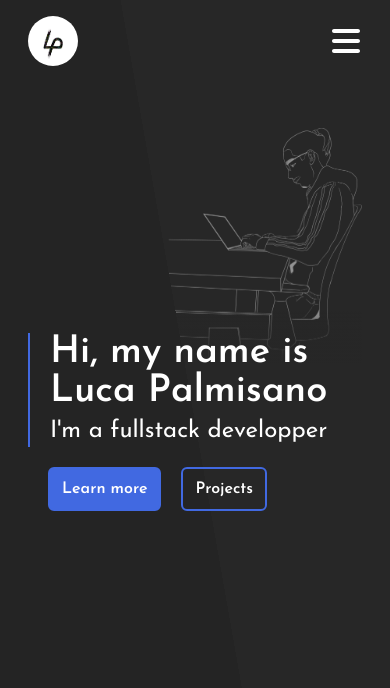
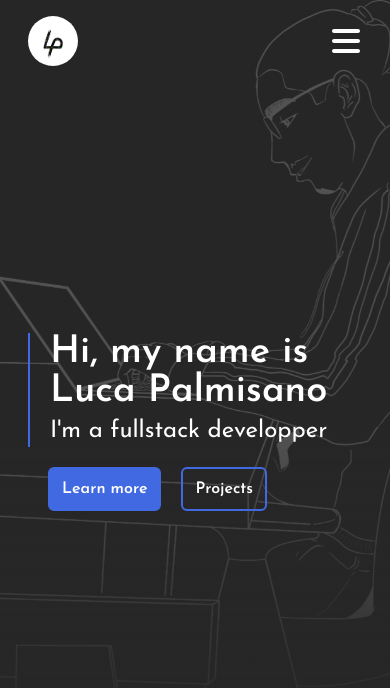
Before and after one commit to Lucino772/lucapalmi.com, a Next.js app: page / in a window 390 px wide. Shown: the top 688 px of the page. Built offline with nearby package versions, Linux system fonts and the light colour scheme.

Commit message:
fix: fixed landing page responsive design

```diff
--- a/src/app/globals.css
+++ b/src/app/globals.css
@@ -8,13 +8,3 @@
   box-sizing: border-box;
   color-scheme: dark;
 }
-
-body {
-  position: relative;
-  width: 100%;
-  min-height: 100vh;
-
-  background: linear-gradient(80deg, #242424 50%, #272727 50%);
-
-  overflow: hidden;
-}
--- a/src/app/layout.tsx
+++ b/src/app/layout.tsx
@@ -23,7 +23,10 @@ export default function RootLayout({
   return (
     <html lang="en" className="dark">
       <body
-        className={cn("box-border", josefin.className)}
+        className={cn(
+          "relative h-screen w-full overflow-hidden bg-[#272727] to-50% md:bg-gradient-80deg md:from-[#242424] md:from-50% md:to-[#272727]",
+          josefin.className,
+        )}
         style={{ overflow: "auto" }}
       >
         <NavBar />
--- a/src/app/page.tsx
+++ b/src/app/page.tsx
@@ -6,34 +6,18 @@ export default function Index() {
   return (
     <>
       {/* Background Image */}
-      <div
-        className="absolute left-1/2 top-1/2 -z-10 h-screen w-screen max-w-6xl -translate-x-1/2 -translate-y-1/2 overflow-hidden"
-        style={{
-          background: "linear-gradient(80deg, #242424 50%, #272727 50%)",
-        }}
-      >
-        <div className="absolute right-7 top-32 w-1/2 xl:top-60">
+      <div className="absolute left-1/2 top-1/2 -z-10 h-screen w-screen max-w-6xl -translate-x-1/2 -translate-y-1/2 overflow-hidden">
+        <div className="absolute h-full w-full md:right-7 md:top-32 md:h-auto md:w-1/2 xl:top-60">
           <Image
-            className="relative w-full animate-fade-in object-cover object-top"
+            className="relative h-full w-full animate-fade-in object-cover object-top md:h-auto"
             src={desktopDimmed}
             alt="Desktop"
             width={500}
             priority={true}
           />
-          <div
-            className="absolute bottom-0 left-0 right-0 top-0"
-            style={{
-              background:
-                "linear-gradient(to top, #272727 10%, transparent 30%)",
-            }}
-          ></div>
+          <div className="absolute bottom-0 left-0 right-0 top-0 bg-[#272727] bg-opacity-60 bg-gradient-to-t from-[#272727] from-10% to-transparent to-50% md:bg-transparent"></div>
         </div>
-        <div
-          className="absolute h-full w-full"
-          style={{
-            background: "linear-gradient(80deg, #242424 50%, transparent 50%)",
-          }}
-        ></div>
+        <div className="absolute hidden h-full w-full bg-gradient-80deg from-[#242424] from-50% to-transparent to-50% md:block"></div>
       </div>
 
       {/* Hero Section */}
--- a/tailwind.config.ts
+++ b/tailwind.config.ts
@@ -9,6 +9,10 @@ const config: Config = {
   ],
   theme: {
     extend: {
+      backgroundImage: {
+        "gradient-80deg": "linear-gradient(80deg, var(--tw-gradient-stops))",
+      },
+
       animation: {
         "fade-in": "fade 300ms ease-in-out normal forwards",
       },
```
